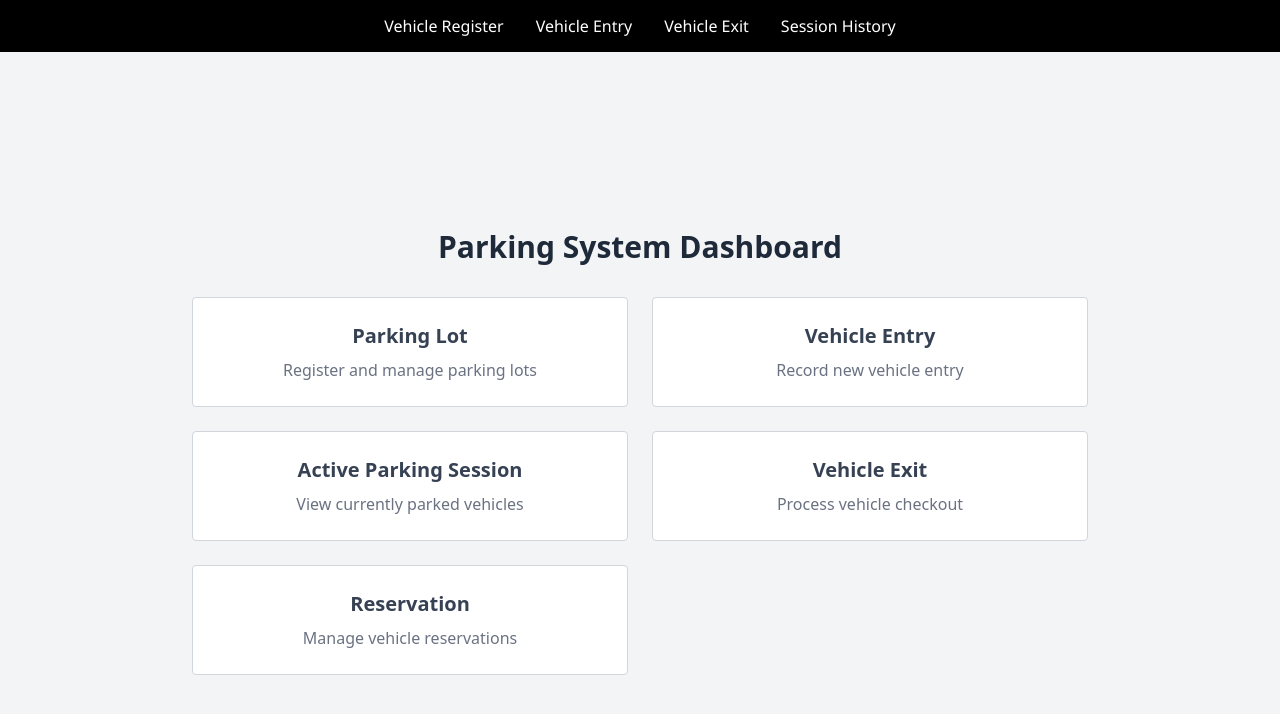
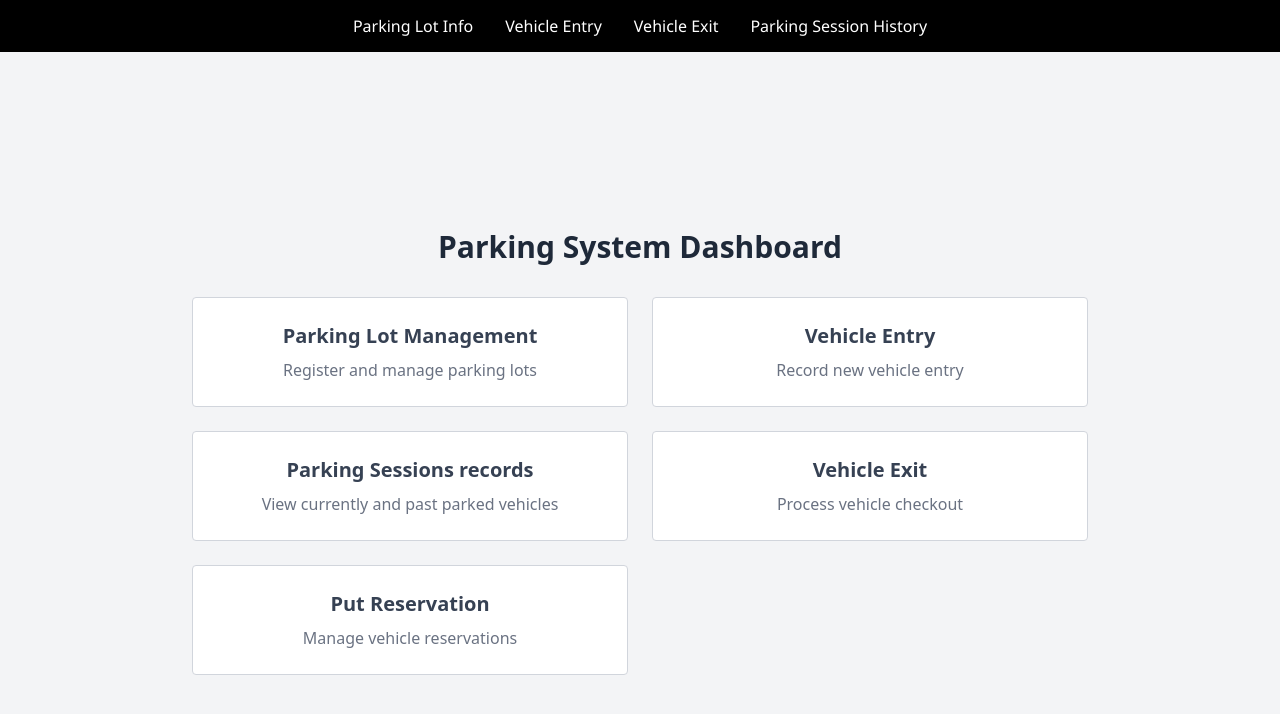
Before and after one commit to TRUMPiler/Fincons-Intern-Progress-Parking-System, an Angular app in the folder Frontend/Parking-System/: page / in a window 1280 px wide. Shown: the top 714 px of the page. Built offline with nearby package versions, Linux system fonts and the light colour scheme.

Commit message:
Edited Typos

```diff
--- a/Frontend/Parking-System/src/app/app.html
+++ b/Frontend/Parking-System/src/app/app.html
@@ -1,8 +1,8 @@
 
   <ul>
-    <li [routerLink]="['/register']" >Vehicle Register</li>
+    <li [routerLink]="['/register']" >Parking Lot Info</li>
     <li [routerLink]="['/vehicle-entry']" >Vehicle Entry</li>
     <li [routerLink]="['/vehicle-exit']" >Vehicle Exit</li>
-    <li [routerLink]="['/active-sessions']" >Session History</li>
+    <li [routerLink]="['/active-sessions']" >Parking Session History</li>
   </ul>
 <router-outlet></router-outlet>
--- a/Frontend/Parking-System/src/app/homepage/homepage.html
+++ b/Frontend/Parking-System/src/app/homepage/homepage.html
@@ -5,7 +5,7 @@
         <!-- Parking Lot Button -->
         <button [routerLink]="['/register']"
                 class="flex flex-col items-center justify-center p-6 bg-white rounded border border-gray-300 hover:bg-gray-50 cursor-pointer">
-            <span class="text-xl font-semibold text-gray-700">Parking Lot</span>
+            <span class="text-xl font-semibold text-gray-700">Parking Lot Management</span>
             <span class="mt-2 text-gray-500 text-center">Register and manage parking lots</span>
         </button>
 
@@ -19,8 +19,8 @@
         <!-- Active Parking Session Button -->
         <button [routerLink]="['/active-session']"
                 class="flex flex-col items-center justify-center p-6 bg-white rounded border border-gray-300 hover:bg-gray-50 cursor-pointer">
-            <span class="text-xl font-semibold text-gray-700">Active Parking Session</span>
-            <span class="mt-2 text-gray-500 text-center">View currently parked vehicles</span>
+            <span class="text-xl font-semibold text-gray-700">Parking Sessions records</span>
+            <span class="mt-2 text-gray-500 text-center">View currently and past parked vehicles</span>
         </button>
 
         <!-- Vehicle Exit Button -->
@@ -31,7 +31,7 @@
         </button>
            <button [routerLink]="['/reservation']"
                 class="flex flex-col items-center justify-center p-6 bg-white rounded border border-gray-300 hover:bg-gray-50 cursor-pointer">
-            <span class="text-xl font-semibold text-gray-700">Reservation</span>
+            <span class="text-xl font-semibold text-gray-700">Put Reservation</span>
             <span class="mt-2 text-gray-500 text-center">Manage vehicle reservations</span>
         </button>
     </div>
--- a/Frontend/Parking-System/src/app/parkinglot-registeration/parkinglot-registeration.html
+++ b/Frontend/Parking-System/src/app/parkinglot-registeration/parkinglot-registeration.html
@@ -31,7 +31,7 @@
             }
         </div>
          <div class="mb-4">
-            <label class="block text-gray-700 text-sm font-bold mb-2">Parking Total Slots</label>
+            <label class="block text-gray-700 text-sm font-bold mb-2">Total Slots</label>
             <input type="number"
             class="w-full px-3 py-2 border border-gray-300 rounded focus:outline-none focus:ring-2 focus:ring-blue-500"
             [class.border-red-500]="validationErrors['totalSlots']"
```
